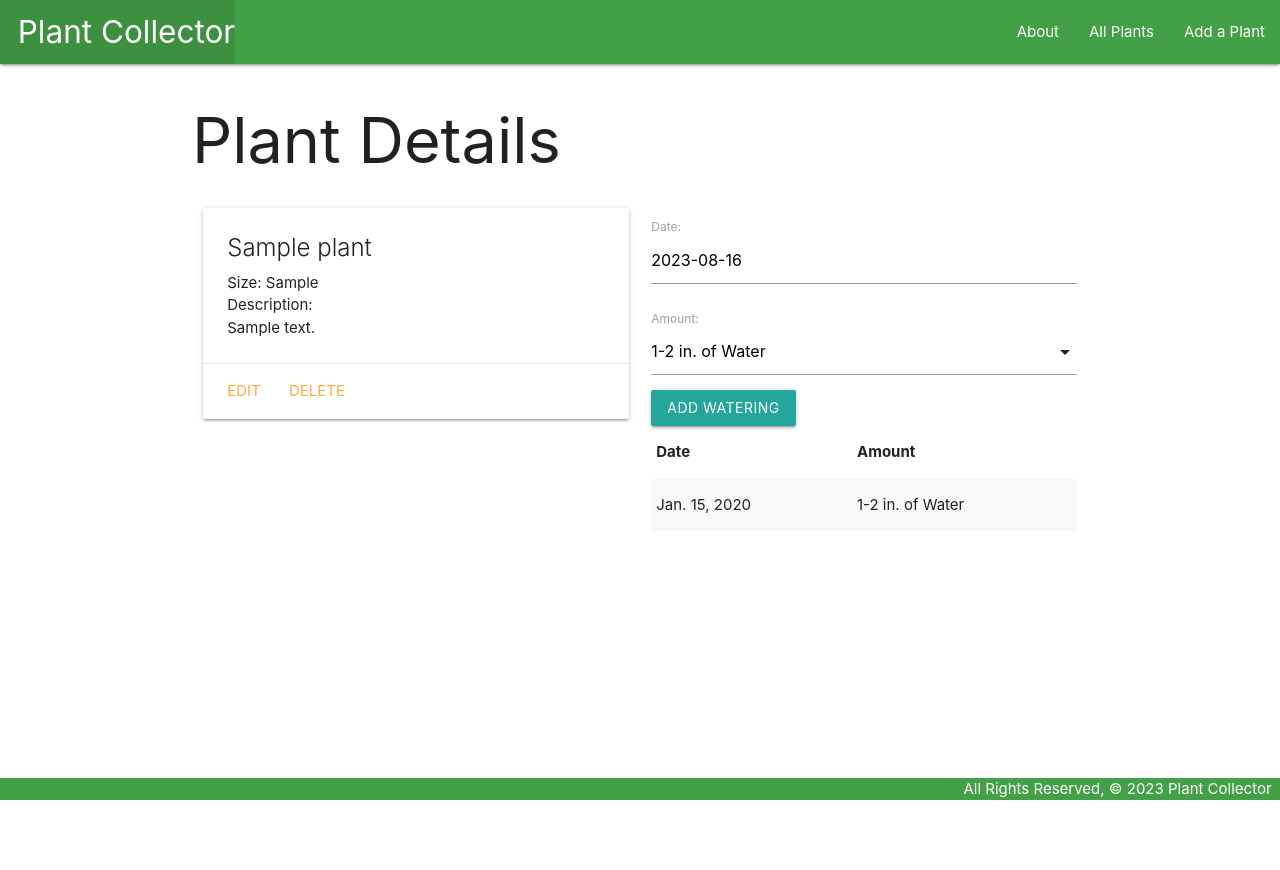
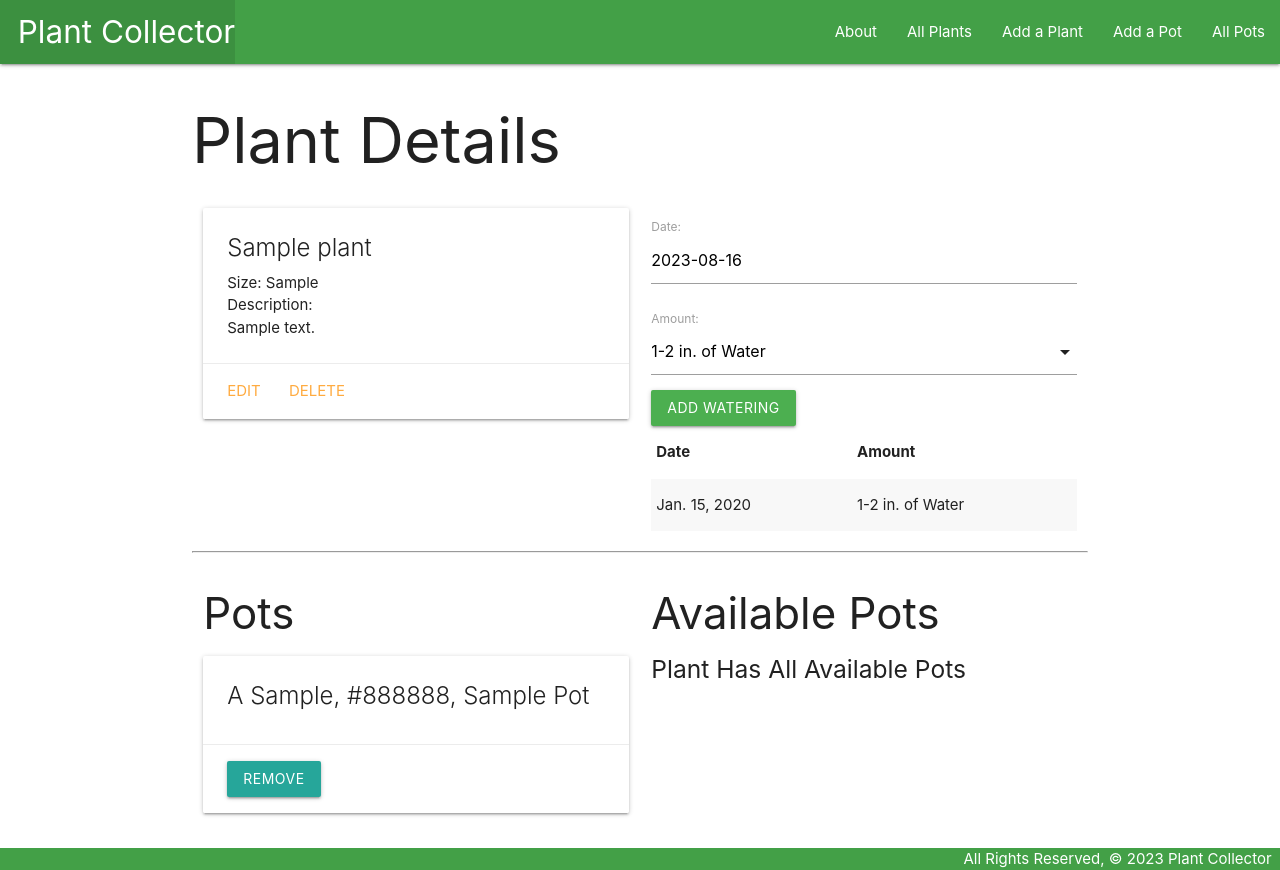
Before and after one commit to egwilborn/plant-collector, a Django app: page /plants/1/ in a window 1280 px wide. Before the commit the page ends 800 px from the top, so only its background shows below. Run offline with Django 4.2, Linux system fonts and the light colour scheme; tables that the repository leaves empty hold one stand-in row (values such as "Sample post").

Commit message:
adds part 5 - crud for pot model and associations

```diff
--- a/main_app/admin.py
+++ b/main_app/admin.py
@@ -1,7 +1,8 @@
 from django.contrib import admin
 
 # Register your models here.
-from .models import Plant, Watering
+from .models import Plant, Watering, Pot
 # this will give us full crud operations in our admin app for the cat table in our db
 admin.site.register(Plant)
 admin.site.register(Watering)
+admin.site.register(Pot)
--- a/main_app/models.py
+++ b/main_app/models.py
@@ -1,12 +1,27 @@
 from django.db import models
 from django.urls import reverse
 # Create your models here.
+
+# adding a M:M relationship
+
+
+class Pot(models.Model):
+    size = models.CharField(max_length=100, default="blank")
+    material = models.CharField(max_length=100, default="blank")
+    color = models.CharField(max_length=100, default="blank")
+
+    def __str__(self):
+        return f"A {self.material}, {self.color} pot"
+
+    def get_absolute_url(self):
+        reverse('pots_detail', kwargs={'pk': self.id})
 
 
 class Plant(models.Model):
     name = models.CharField(max_length=100)
     size = models.CharField(max_length=100)
     description = models.TextField(max_length=250)
+    pots = models.ManyToManyField(Pot)
 
     def __str__(self):
         return self.name
--- a/main_app/templates/base.html
+++ b/main_app/templates/base.html
@@ -33,6 +33,8 @@
             <li><a href="{% url 'about' %}">About</a></li>
             <li><a href="{% url 'index' %}">All Plants</a></li>
             <li><a href="{% url 'plants_create' %}">Add a Plant</a></li>
+            <li><a href="{% url 'pots_create' %}">Add a Pot</a></li>
+            <li><a href="{% url 'pots_index' %}">All Pots</a></li>
           </ul>
         </div>
       </nav>
--- a/main_app/templates/plants/detail.html
+++ b/main_app/templates/plants/detail.html
@@ -16,11 +16,10 @@
       </div>
     </div>
   </div>
-  <!-- New Markup Below -->
   <div class="col s6">
     <form action="{% url 'add_watering' plant.id %}" method="POST">
       {% csrf_token %} {{ watering_form.as_p }}
-      <input type="submit" class="btn" value="Add Watering" />
+      <input type="submit" class="btn green" value="Add Watering" />
     </form>
     <table class="striped">
       <thead>
@@ -39,7 +38,49 @@
       </tbody>
     </table>
   </div>
-  <!-- New Markup Above -->
+</div>
+<hr />
+<div class="row">
+  <div class="col s6">
+    <h3>Pots</h3>
+    {% if plant.pots.count %} {% for pot in plant.pots.all %}
+    <div class="card">
+      <div class="card-content">
+        <span class="card-title"
+          >A {{pot.size}}, {{ pot.color }}, {{pot.material}} Pot</span
+        >
+      </div>
+      <div class="card-action">
+        <form action="{% url 'unassoc_pot' plant.id plant.id %}" method="POST">
+          {% csrf_token %}
+          <button type="submit" class="btn">Remove</button>
+        </form>
+      </div>
+    </div>
+    {% endfor %} {% else %}
+    <h5>Add a pot for this plant!</h5>
+    {% endif %}
+  </div>
+  <div class="col s6">
+    <h3>Available Pots</h3>
+    {% if pots.count %} {% for pot in pots.all %}
+    <div class="card">
+      <div class="card-content">
+        <span class="card-title"
+          >A {{pot.size}}, {{ pot.color }}, {{pot.material}} Pot</span
+        >
+      </div>
+      <div class="card-action">
+        <form action="{% url 'assoc_pot' plant.id pot.id %}" method="POST">
+          {% csrf_token %}
+          <button type="submit" class="btn">Add</button>
+        </form>
+      </div>
+    </div>
+    {% endfor %} {% else %}
+    <h5>Plant Has All Available Pots</h5>
+    {% endif %}
+  </div>
 </div>
 <script>
   const dateEl = document.getElementById("id_date");
@@ -49,7 +90,6 @@
     setDefaultDate: true,
     autoClose: true,
   });
-
   const selectEl = document.getElementById("id_amount");
   M.FormSelect.init(selectEl);
 </script>
--- a/main_app/urls.py
+++ b/main_app/urls.py
@@ -11,6 +11,15 @@ urlpatterns = [
          views.PlantUpdate.as_view(), name="plants_update"),
     path('plants/<int:pk>/delete/',
          views.PlantDelete.as_view(), name="plants_delete"),
-    path('plants/<int:plant_id>/add_watering',
-         views.add_watering, name="add_watering")
+    path('plants/<int:plant_id>/add_watering/',
+         views.add_watering, name="add_watering"),
+    path('pots/create/', views.PotCreate.as_view(), name='pots_create'),
+    path('pots/', views.PotsList.as_view(), name='pots_index'),
+    path('pots/<int:pk>/', views.PotDetail.as_view(), name="pots_detail"),
+    path('pots/<int:pk>/delete/', views.PotDelete.as_view(), name='pot_delete'),
+    path('pots/<int:pk>/update/', views.PotUpdate.as_view(), name='pot_update'),
+    path('plants/<int:plant_id>/assoc_pot/<int:pot_id>/',
+         views.assoc_pot, name='assoc_pot'),
+    path('plants/<int:plant_id>/unassoc_pot/<int:pot_id>/',
+         views.unassoc_pot, name='unassoc_pot'),
 ]
--- a/main_app/views.py
+++ b/main_app/views.py
@@ -1,7 +1,8 @@
 from django.shortcuts import render, redirect
 from django.views.generic.edit import CreateView, UpdateView, DeleteView
+from django.views.generic import ListView, DetailView
 
-from .models import Plant
+from .models import Plant, Pot
 from .forms import WateringForm
 # Create your views here.
 
@@ -22,7 +23,9 @@ def plants_index(request):
 def plants_detail(request, plant_id):
     plant = Plant.objects.get(id=plant_id)
     watering_form = WateringForm()
-    return render(request, 'plants/detail.html', {'plant': plant, 'watering_form': watering_form})
+    id_list = plant.pots.all().values_list('id')
+    pots_plant_doesnt_have = Pot.objects.exclude(id__in=id_list)
+    return render(request, 'plants/detail.html', {'plant': plant, 'watering_form': watering_form, 'pots': pots_plant_doesnt_have})
 
 
 class PlantCreate(CreateView):
@@ -50,3 +53,37 @@ def add_watering(request, plant_id):
         new_watering.plant_id = plant_id
         new_watering.save()
     return redirect('detail', plant_id=plant_id)
+
+
+def assoc_pot(request, plant_id, pot_id):
+    Plant.objects.get(id=plant_id).pots.add(pot_id)
+    return redirect('detail', plant_id=plant_id)
+
+
+def unassoc_pot(request, plant_id, pot_id):
+    Plant.objects.get(id=plant_id).pots.remove(pot_id)
+    return redirect('detail', plant_id=plant_id)
+
+
+class PotCreate(CreateView):
+    model = Pot
+    fields = '__all__'
+    success_url = '/pots'
+
+
+class PotsList(ListView):
+    model = Pot
+
+
+class PotDetail(DetailView):
+    model = Pot
+
+
+class PotDelete(DeleteView):
+    model = Pot
+    success_url = "/pots"
+
+
+class PotUpdate(UpdateView):
+    model = Pot
+    fields = '__all__'
```
Also changed, not shown: main_app/templates/home.html (+3 -11 lines), main_app/templates/main_app/pot_confirm_delete.html (added, +13 -0 lines), main_app/templates/main_app/pot_detail.html (added, +14 -0 lines), main_app/templates/main_app/pot_form.html (added, +14 -0 lines), main_app/templates/main_app/pot_list.html (added, +13 -0 lines), main_app/migrations/0003_pot_alter_watering_options.py (added), main_app/migrations/0004_pot_color_pot_material_pot_size.py (added), main_app/migrations/0005_plant_pots.py (added).
